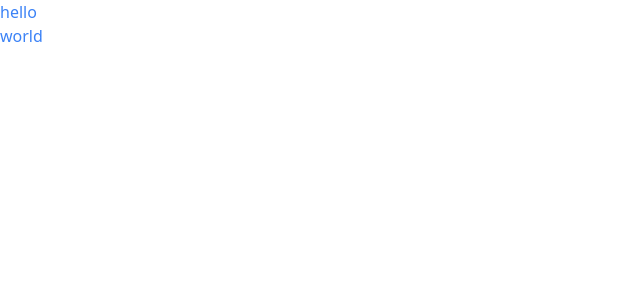
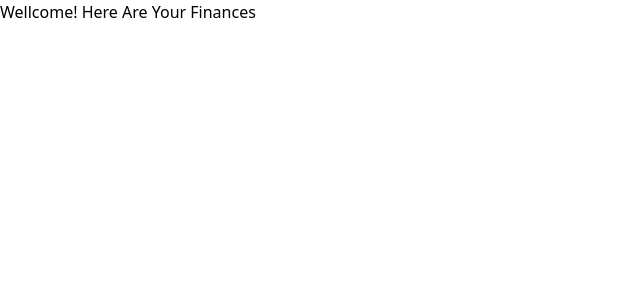
Before and after one commit to Sanjoy-droid/MoneyMaple-Finance-Tracker, a React (Vite) app: page / in a window 1280 px wide. Shown: the top 300 px of the page, without its empty margins (0-640 px from the left). Built offline with nearby package versions, Linux system fonts and the light colour scheme; no server answers.

Commit message:
add clerk for user authentication & authorization

```diff
--- a/package.json
+++ b/package.json
@@ -10,8 +10,10 @@
     "preview": "vite preview"
   },
   "dependencies": {
+    "@clerk/clerk-react": "^5.2.5",
     "react": "^18.2.0",
-    "react-dom": "^18.2.0"
+    "react-dom": "^18.2.0",
+    "react-router-dom": "^6.23.1"
   },
   "devDependencies": {
     "@types/react": "^18.2.66",
--- a/src/App.tsx
+++ b/src/App.tsx
@@ -1,14 +1,20 @@
 import { useState } from "react";
-import reactLogo from "./assets/react.svg";
-import viteLogo from "/vite.svg";
 import "./App.css";
+import { BrowserRouter as Router, Routes, Route } from "react-router-dom";
+import Dashboard from "./pages/dashboard/index.tsx";
+import Auth from "./pages/auth/index.tsx";
 
 function App() {
   const [count, setCount] = useState(0);
 
   return (
     <>
-      <p className="text-blue-500 h-20 w-20">hello world</p>
+      <Router>
+        <Routes>
+          <Route path="/" element={<Dashboard/>} />
+          <Route path="/auth" element={<Auth/>} />
+        </Routes>
+      </Router>
     </>
   );
 }
--- a/src/main.tsx
+++ b/src/main.tsx
@@ -1,10 +1,20 @@
-import React from 'react'
-import ReactDOM from 'react-dom/client'
-import App from './App.tsx'
-import './index.css'
+import React from "react";
+import ReactDOM from "react-dom/client";
+import App from "./App.tsx";
+import "./index.css";
+import { ClerkProvider } from "@clerk/clerk-react";
 
-ReactDOM.createRoot(document.getElementById('root')!).render(
+const KEY = import.meta.env.VITE_CLERK_PUBLISHABLE_KEY;
+
+console.log(KEY);
+if (!KEY) {
+  throw new Error("Missing Publishble Key!!!");
+}
+
+ReactDOM.createRoot(document.getElementById("root")!).render(
   <React.StrictMode>
-    <App />
-  </React.StrictMode>,
-)
+    <ClerkProvider publishableKey={KEY}>
+      <App />
+    </ClerkProvider>
+  </React.StrictMode>
+);
--- /dev/null
+++ b/src/pages/auth/index.tsx
@@ -0,0 +1,22 @@
+import {SignedIn, SignedOut, SignInButton, SignUpButton, UserButton} from "@clerk/clerk-react"
+
+const auth = () => {
+  return (
+
+    <div className="sign-in-container">
+        <SignedOut>
+        <SignUpButton mode="modal"/>
+        <SignInButton mode="modal"/>
+</SignedOut>
+
+<SignInButton>
+
+    <UserButton/>
+
+</SignInButton>
+
+    </div>
+  )
+}
+
+export default auth
--- /dev/null
+++ b/src/pages/dashboard/index.tsx
@@ -0,0 +1,10 @@
+import {useUser} from "@clerk/clerk-react"
+
+const Dashboard = () => {
+  const {user}=useUser()
+  return (
+    <div className='dashboard-container'>Wellcome!{user?.firstName} Here Are Your Finances</div>
+  )
+}
+
+export default Dashboard
```
Also changed, not shown: 2 other files (tests, documents, lock files or other folders).
